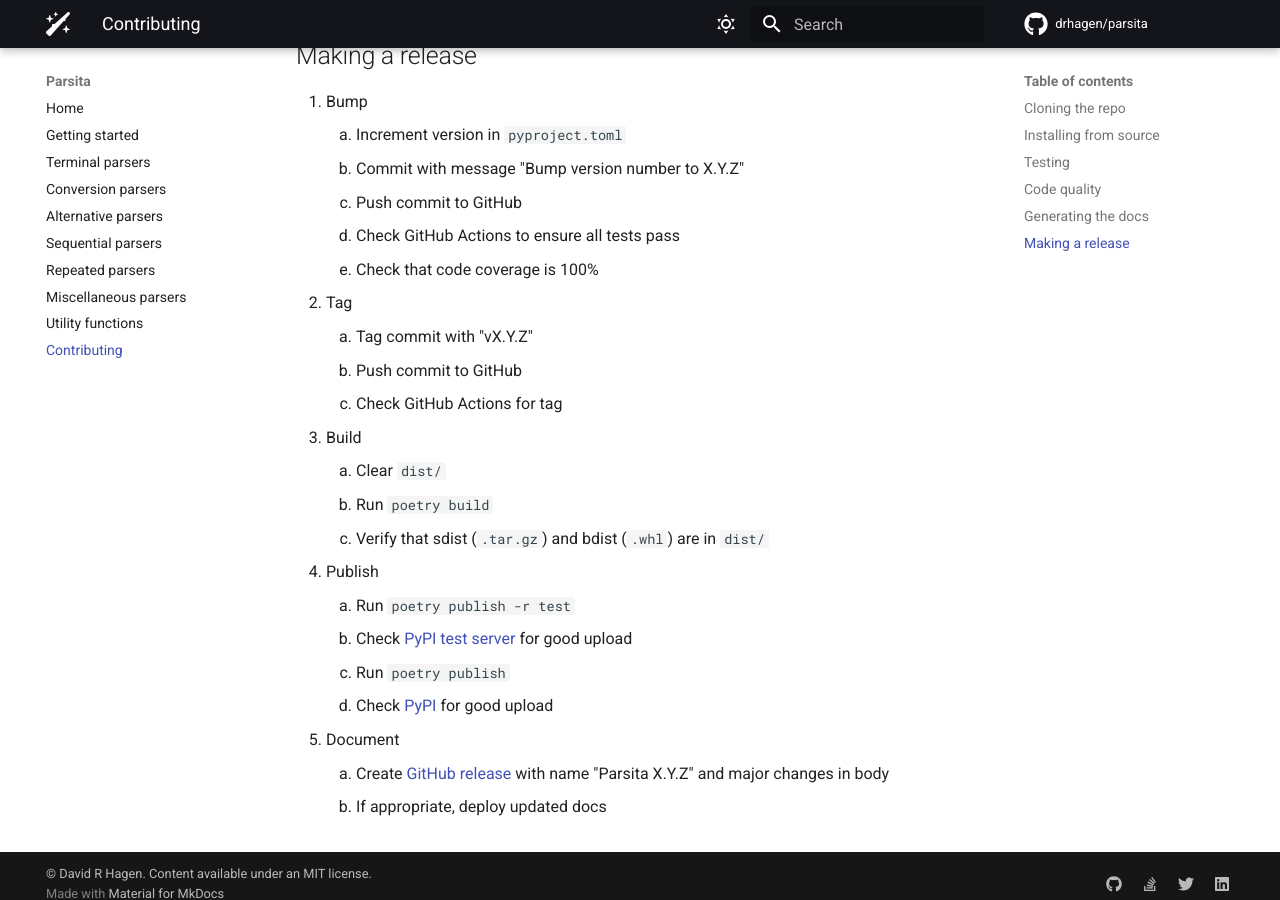
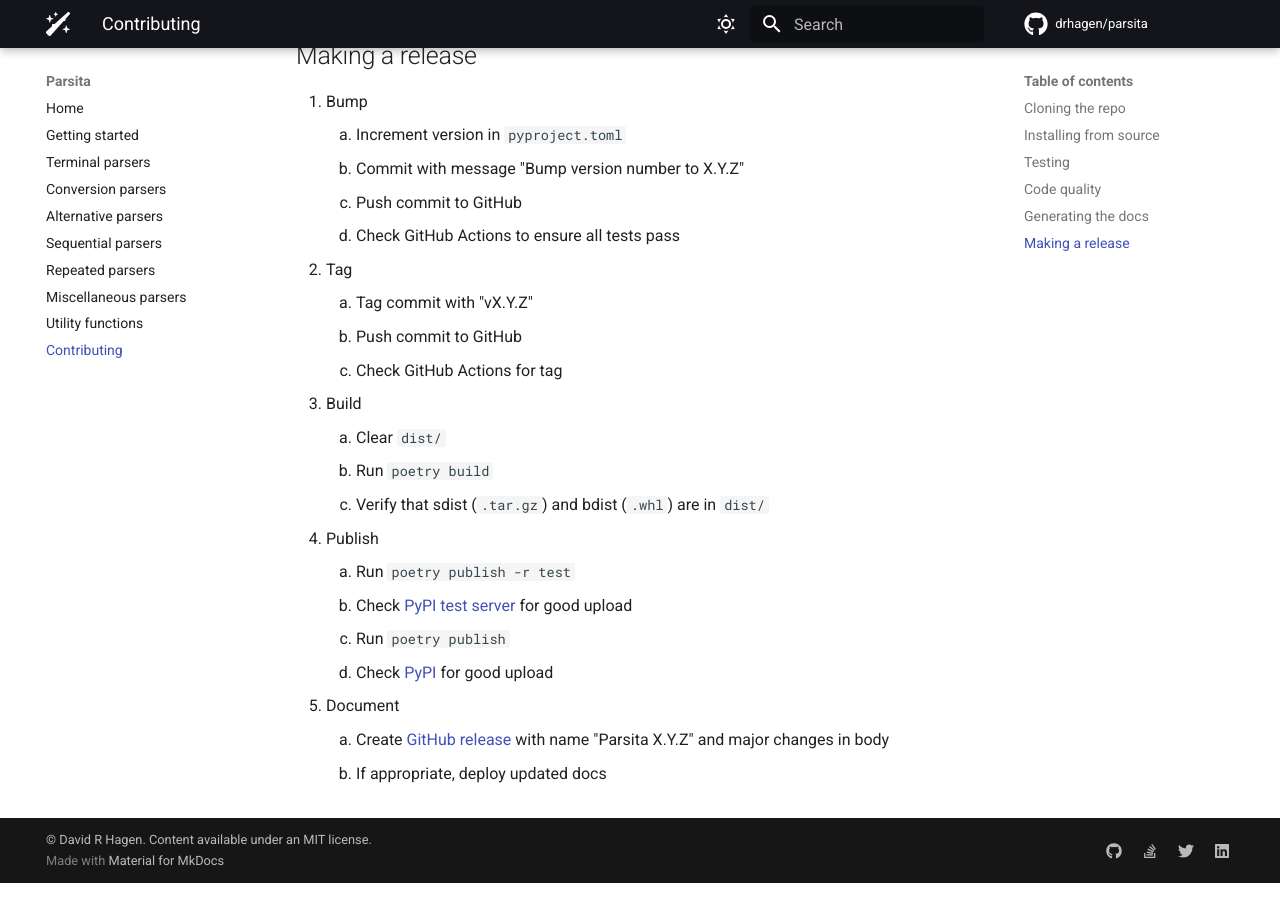
Before and after one commit to drhagen/parsita, an MkDocs documentation site: the page built from docs/contributing.md, in a window 1280 px wide and 900 px high, scrolled down 1678 px. Built offline with MkDocs 1.6.1 and Material for MkDocs 9.7.7, drawn with Linux system fonts in a browser that asks for light colours; comment, search, counter and statistics services are not loaded.

Commit message:
Manually checking code coverage is no longer needed

```diff
--- a/docs/contributing.md
+++ b/docs/contributing.md
@@ -70,7 +70,6 @@
     2. Commit with message "Bump version number to X.Y.Z"
     3. Push commit to GitHub
     4. Check GitHub Actions to ensure all tests pass
-    5. Check that code coverage is 100%
 2. Tag
     1. Tag commit with "vX.Y.Z"
     2. Push commit to GitHub
```
